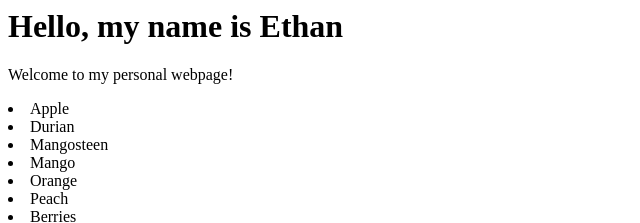
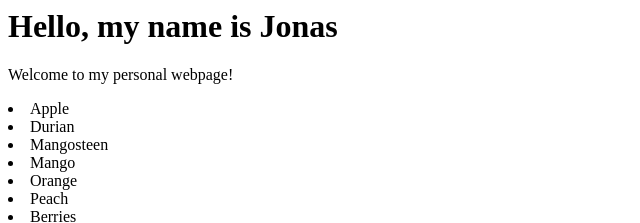
Before and after one commit to jonas89001/CSS-481, a plain HTML site: page index.html in a window 1280 px wide. Shown: the top 223 px of the page, 0-640 px from the left. Drawn offline with Linux system fonts and the light colour scheme.

Commit message:
changed names

```diff
--- a/index.html
+++ b/index.html
@@ -1,7 +1,7 @@
 <html>
     <head>
         <body>
-            <h1>Hello, my name is Ethan</h1>
+            <h1>Hello, my name is Jonas</h1>
             <p>Welcome to my personal webpage!</p>
             <u1>
                 <li>Apple</li>
```
Also changed, not shown: about-me.html (+1 -1 lines).
